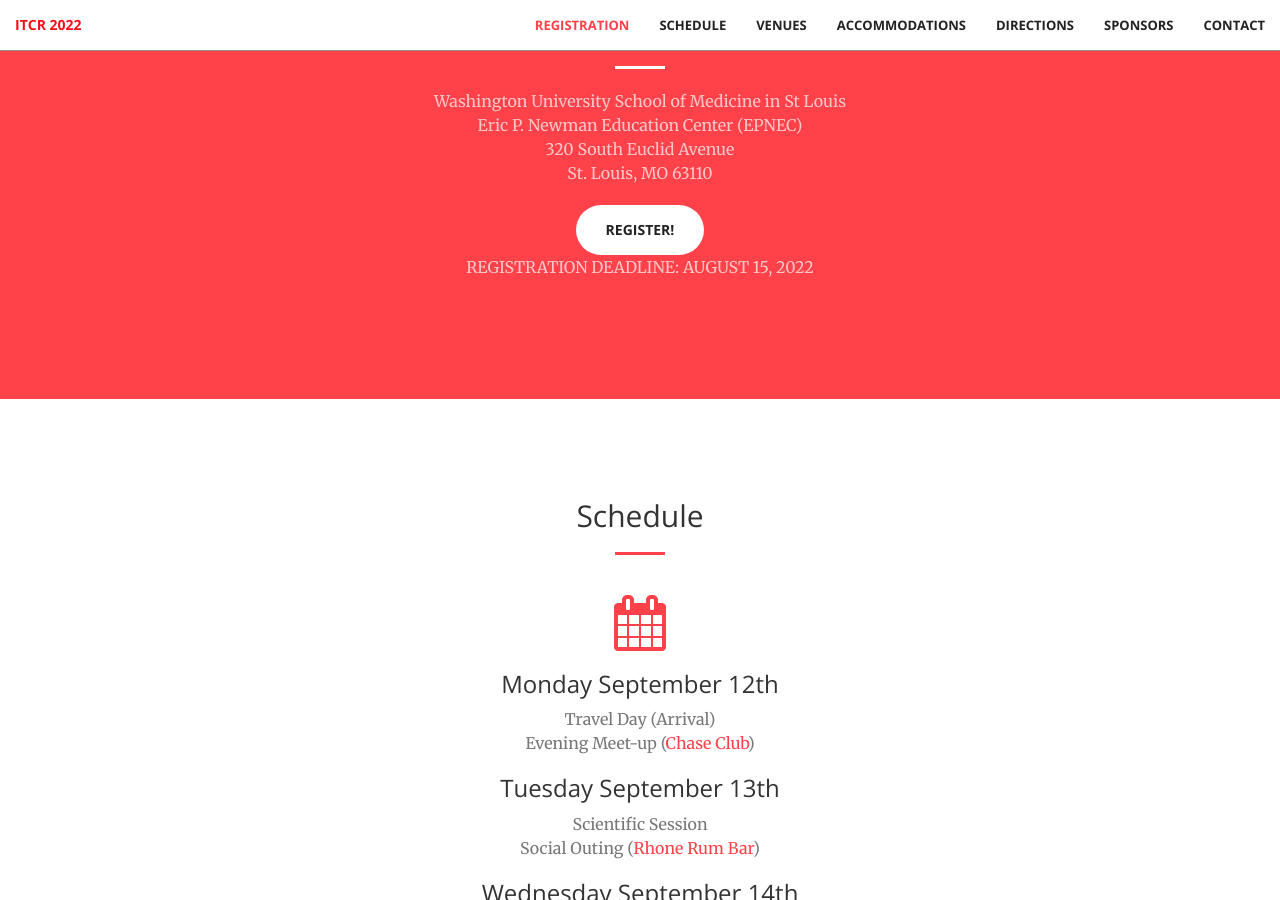
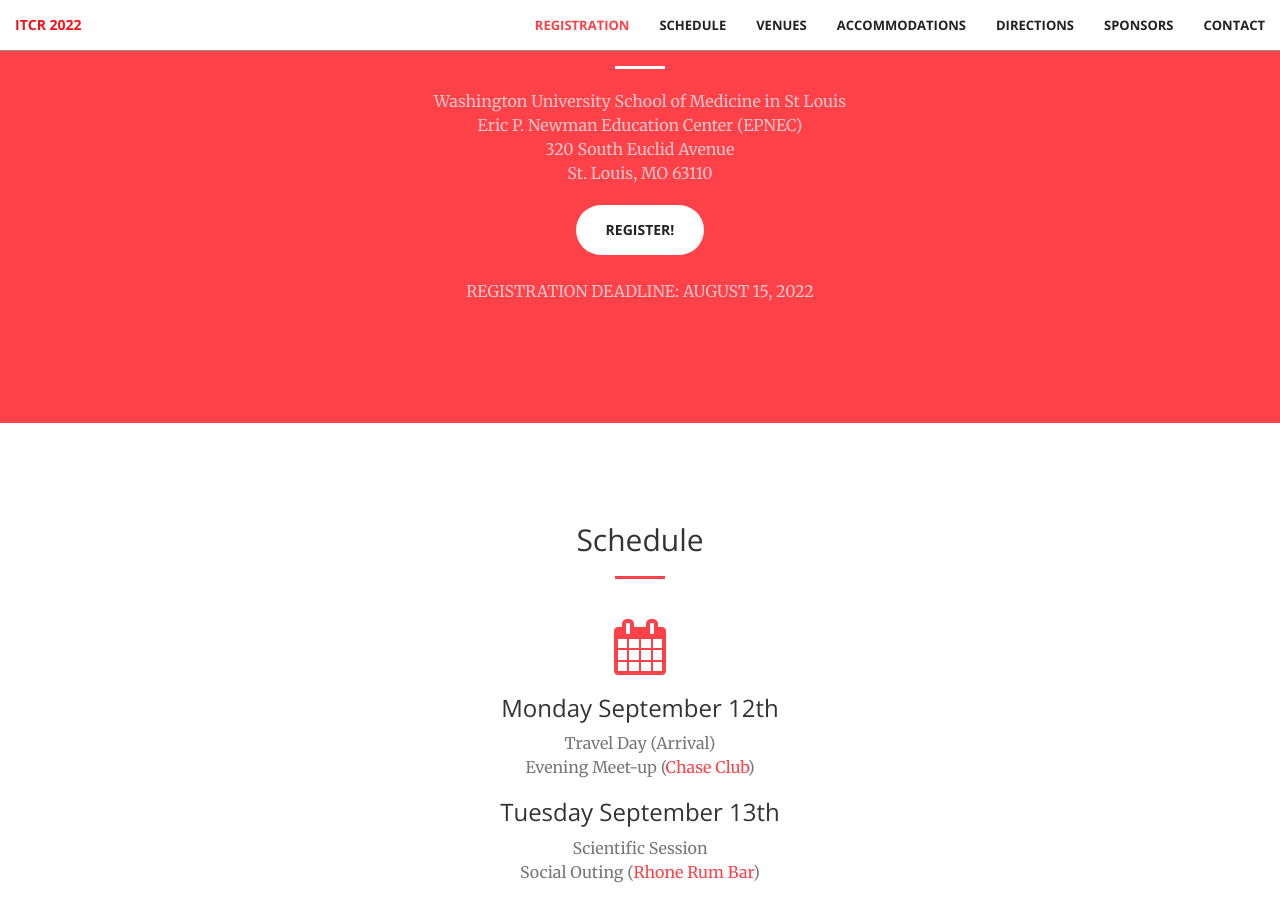
Before and after one commit to griffithlab/itcr2022, a Jekyll site: the page built from index.html, in a window 1280 px wide and 900 px high, scrolled down 987 px. Built offline with Jekyll 4.4.1, drawn with Linux system fonts in a browser that asks for light colours.

Commit message:
add some spacing

```diff
--- a/_includes/registration.html
+++ b/_includes/registration.html
@@ -6,7 +6,7 @@
                 <hr class="light">
                 <p class="text-faded">Washington University School of Medicine in St Louis<br>Eric P. Newman Education Center (EPNEC)<br>320 South Euclid Avenue<br>St. Louis, MO 63110 </p>
                 <a href="https://www.eventbrite.com/e/318082763107" class="btn btn-default btn-xl">Register!</a>
-<p class="text-faded">REGISTRATION DEADLINE: AUGUST 15, 2022</p>
+<p class="text-faded"><br>REGISTRATION DEADLINE: AUGUST 15, 2022</p>
             </div>
         </div>
     </div>
```
